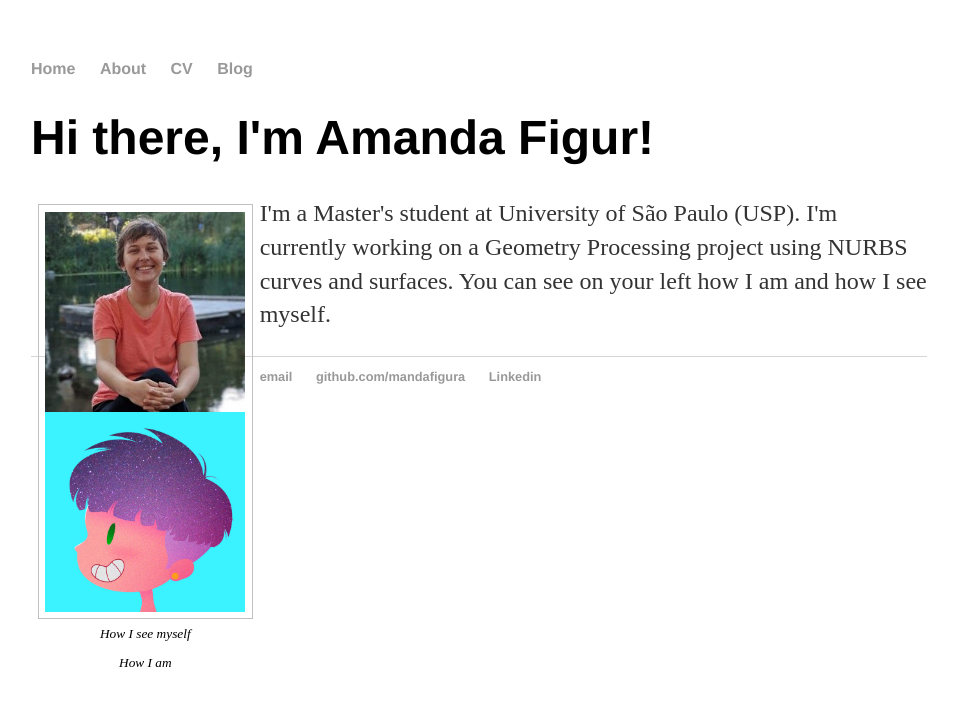
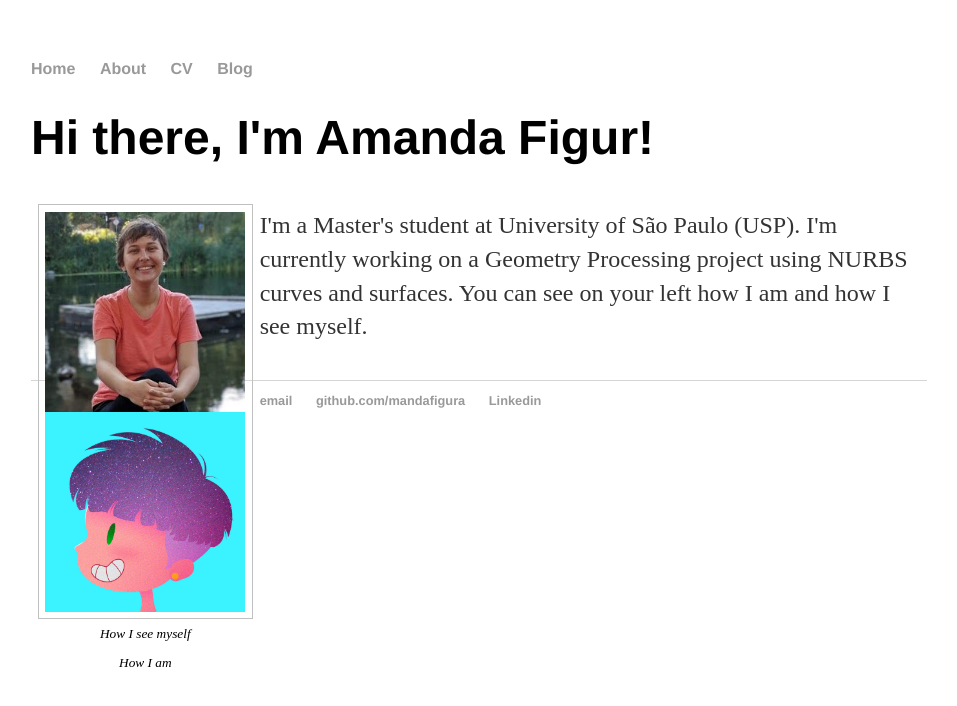
Before and after one commit to mandafigura/mandafigura.github.io, a Jekyll site: the page built from index.html, in a window 1280 px wide. Shown: the top 706 px of the page, without its empty margins (161-1118 px from the left). Built offline with Jekyll 4.4.1, drawn with Linux system fonts in a browser that asks for light colours.

Commit message:
Update main.css

```diff
--- a/css/main.css
+++ b/css/main.css
@@ -27,6 +27,7 @@ p {
     font-size: 1.5em;
     line-height: 1.4em;
     color: #333;
+    padding: 0.5em;
 }
 footer {
     border-top: 1px solid #d5d5d5;
```
